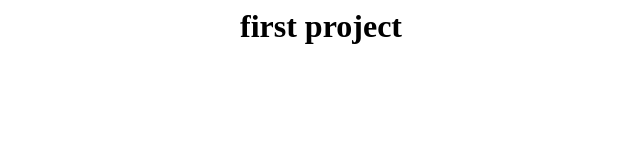
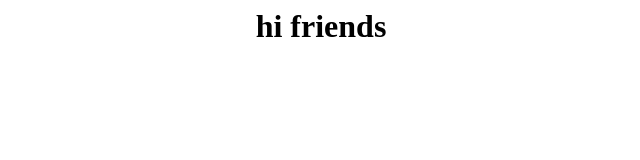
Before and after one commit to Dinusanmdev2/firstproject, a plain HTML site: page index.html in a window 1280 px wide. Shown: the whole page, without its empty margins (319-959 px from the left). Drawn offline with Linux system fonts and the light colour scheme.

Commit message:
change h1

```diff
--- a/index.html
+++ b/index.html
@@ -3,6 +3,6 @@
         <title>first project</title>
     </head>
     <body>
-        <h1 align="center">first project</h1>
+        <h1 align="center">hi friends</h1>
     </body>
 </html>
```
